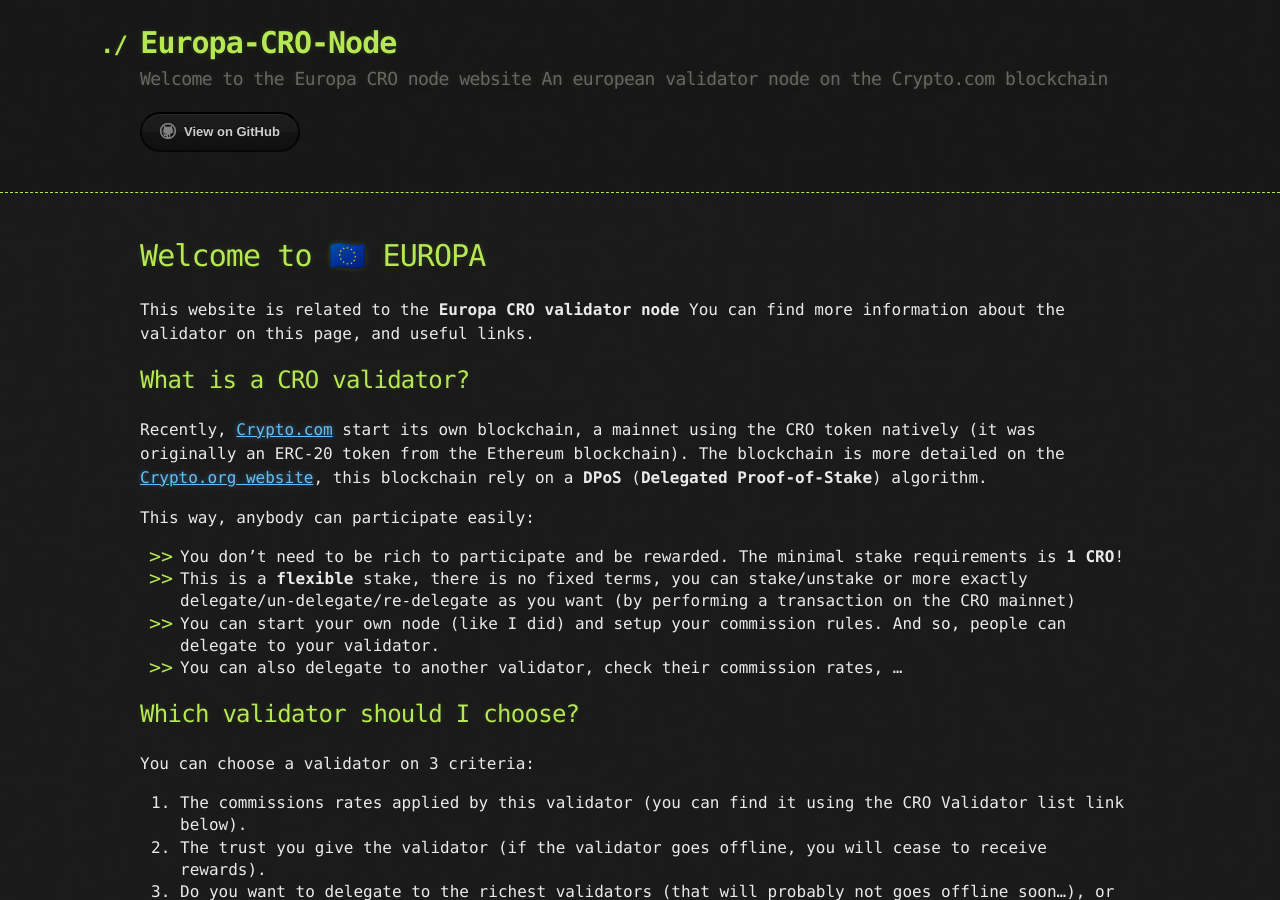
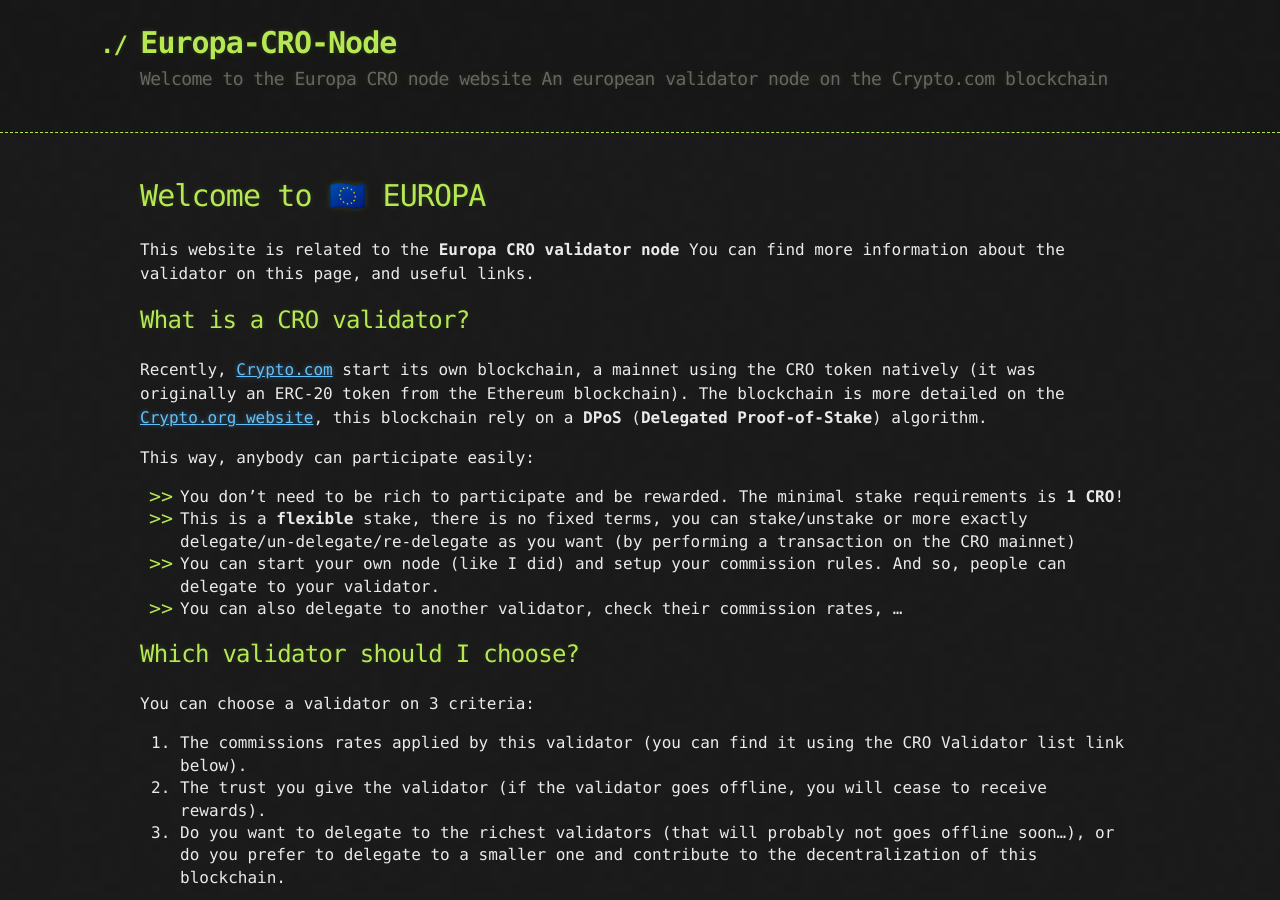
Before and after one commit to DarkCenobyte/europa-cro-node-website, a Jekyll site: the page index.html, which Jekyll copies as it is, in a window 1280 px wide and 900 px high. Built offline with Jekyll 4.4.1, drawn with Linux system fonts in a browser that asks for light colours.

Commit message:
Update index.html

```diff
--- a/index.html
+++ b/index.html
@@ -32,11 +32,6 @@
           <h1>Europa-CRO-Node</h1>
         </a>
         <h2>Welcome to the Europa CRO node website An european validator node on the Crypto.com blockchain</h2>
-
-        <section id="downloads">
-
-          <a href="" class="btn btn-github"><span class="icon"></span>View on GitHub</a>
-        </section>
       </div>
     </header>
 
```
